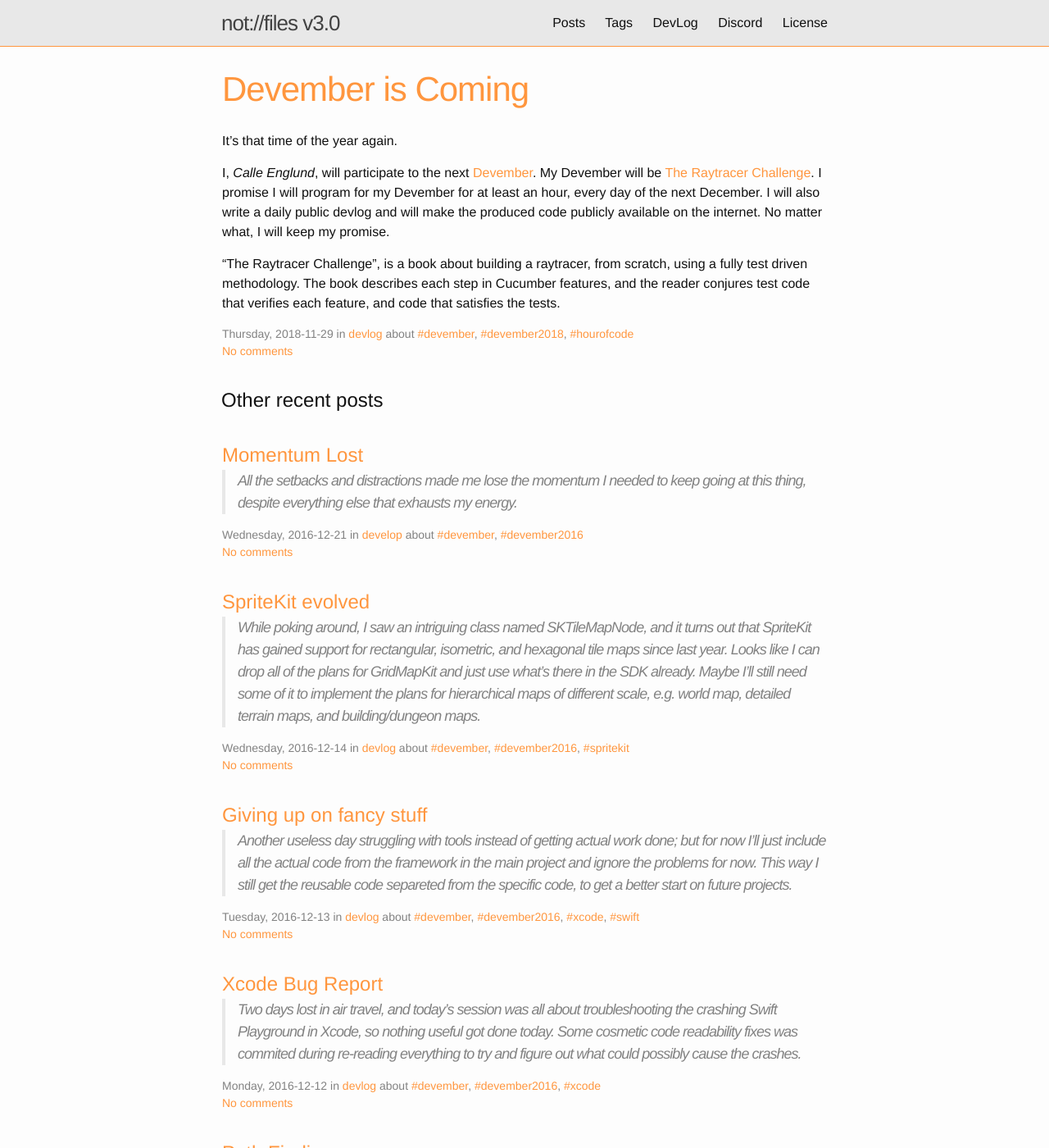
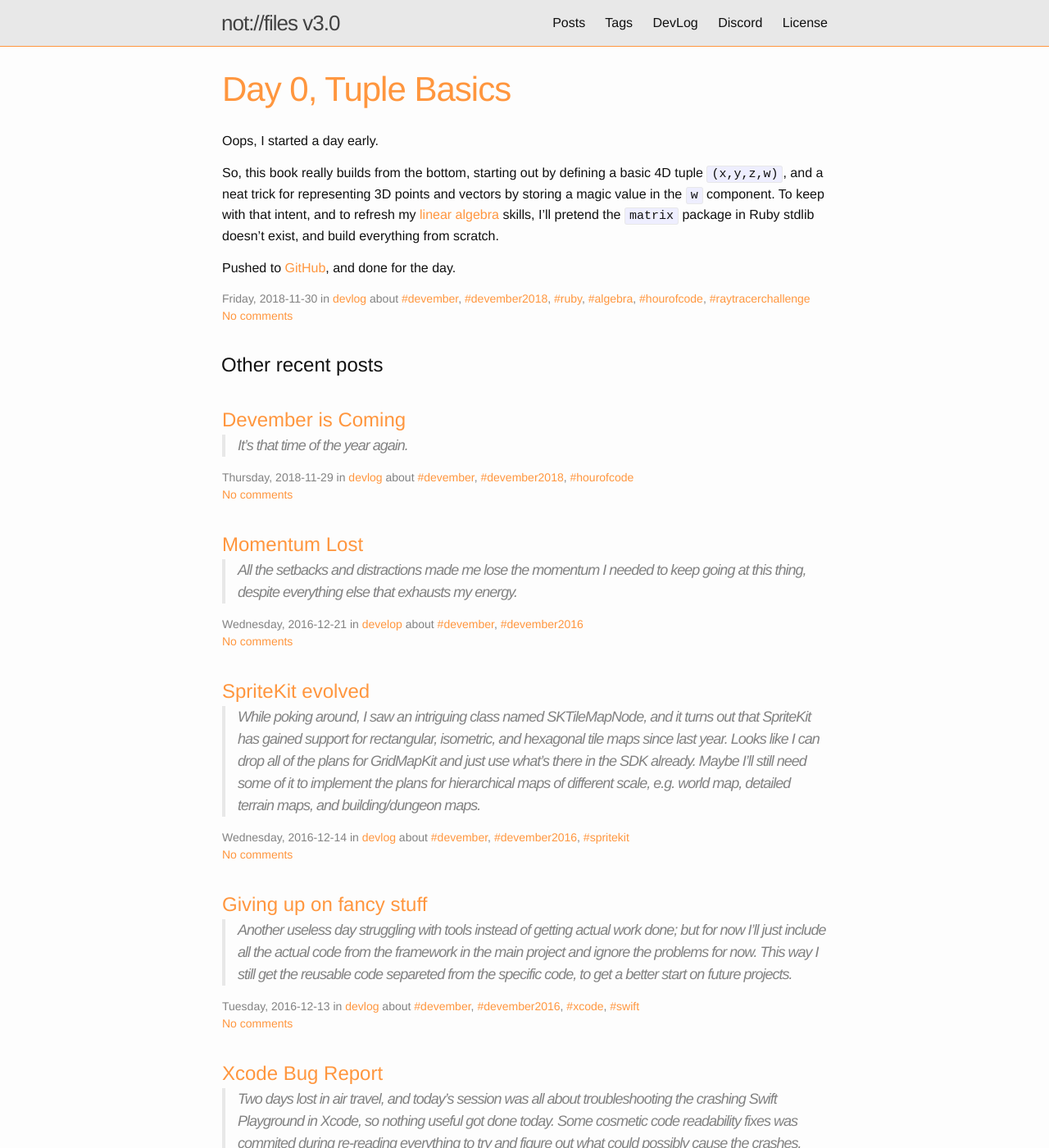
Before and after one commit to notCalle/notcalle.github.io, a Jekyll site: the page built from index.html, in a window 1280 px wide and 1400 px high. Shown: the whole window at 82% size. Built offline with Jekyll 4.4.1, drawn with Linux system fonts in a browser that asks for light colours; comment, search, counter and statistics services are not loaded; some of the changed text lies outside the part shown.

Commit message:
Publish devember 2018, day 0

```diff
--- /dev/null
+++ b/_posts/2018-11-30-day-0-tuple-basics.md
@@ -0,0 +1,21 @@
+---
+category: devlog
+layout: post
+tags:
+- devember
+- devember2018
+- ruby
+- algebra
+- hourofcode
+- raytracerchallenge
+title: Day 0, Tuple Basics
+date: '2018-11-30T19:52:17+01:00'
+---
+Oops, I started a day early.
+
+So, this book really builds from the bottom, starting out by defining a basic 4D tuple `(x,y,z,w)`, and a neat trick for representing 3D points and vectors by storing a magic value in the `w` component. To keep with that intent, and to refresh my [linear algebra][] skills, I'll pretend the `matrix` package in Ruby stdlib doesn't exist, and build everything from scratch.
+
+Pushed to [GitHub][], and done for the day.
+
+[linear algebra]: https://en.wikipedia.org/wiki/Linear_algebra
+[github]: https://github.com/notCalle/glistening_ruby
```
Also changed, not shown: _posts/2018-11-29-devember-is-coming.md (+4 -1 lines).
